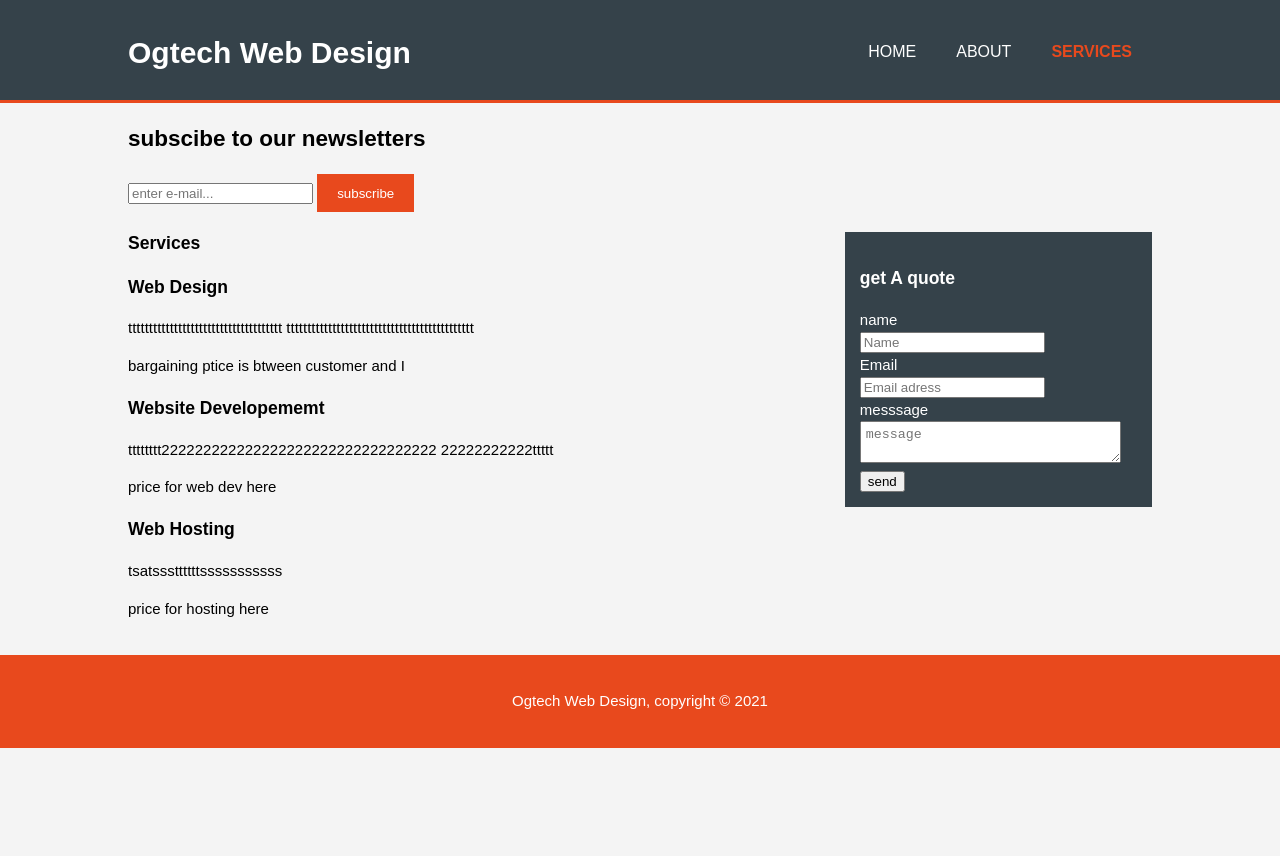
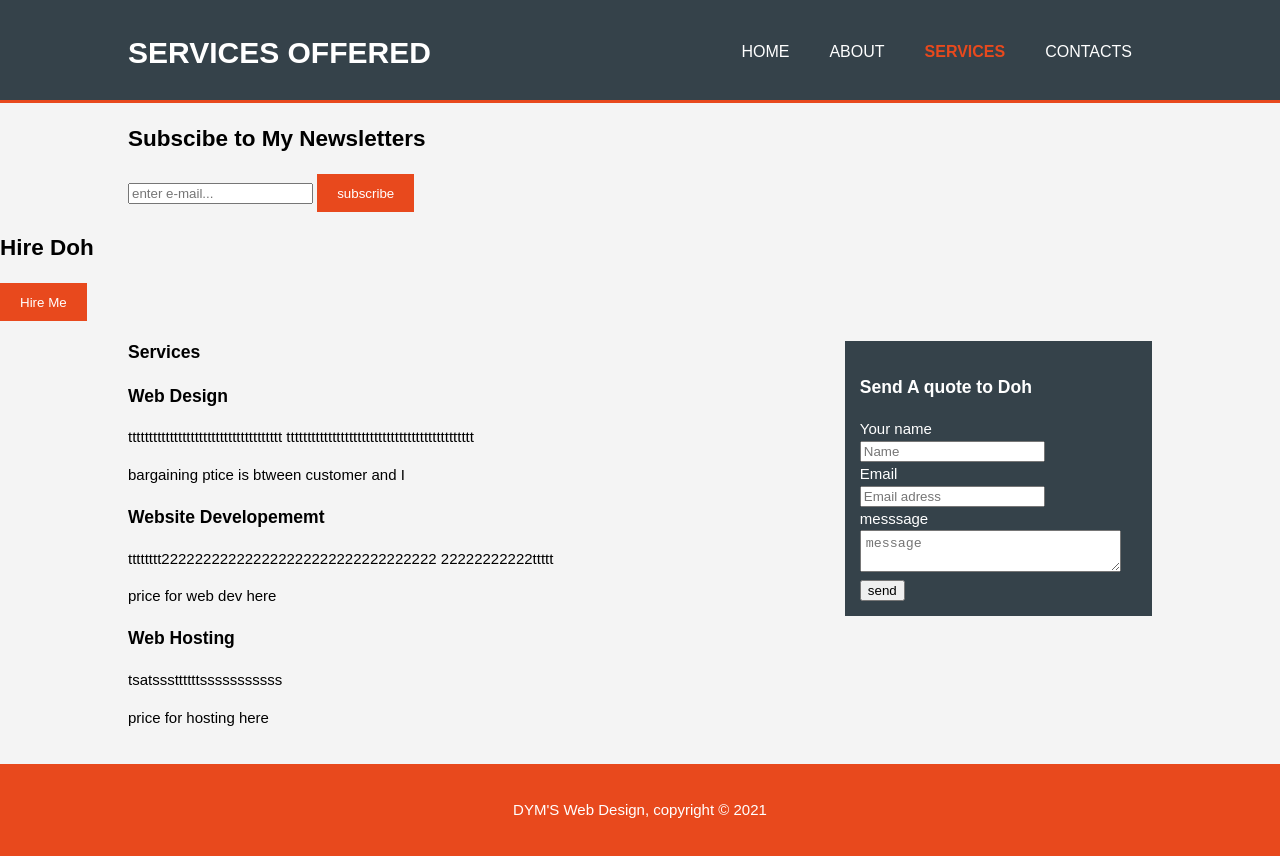
Before and after one commit to dohyulambe/dohyulambe_first_portfolio.github.io, a plain HTML site: page servicepage.html in a window 1280 px wide. Before the commit the page ends 800 px from the top, so only its background shows below. Drawn offline with Linux system fonts and the light colour scheme.

Commit message:
indexservice

```diff
--- a/servicepage.html
+++ b/servicepage.html
@@ -12,25 +12,32 @@
     <header>
         <div class="container">
             <div id="branding">
-                <h1><span class="highligh">Ogtech </span>Web Design</h1>
+                <h1><span class="highlig">SERVICES OFFERED </span></h1>
             </div>
             <nav>
                     <ul>
                         <li><a href="index.html">Home</a></li>
                         <li><a href="About.html">About</a></li>
-                        <li class="current"><a href="servicepage.html">services</a></li>
+                        <li class="current"><a href="servicespage.html">services</a></li>
+                        <li><a href="contact.html">contacts</a></li>
                     </ul>
             </nav>
         </div>
     </header>
     <section id="newslettere">
             <div class="container">
-                <h1>subscibe to our newsletters</h1>
+                <h1>Subscibe to My Newsletters</h1>
                 <form>
                     <input type="email" placeholder="enter e-mail..." required>
                     <button type="submit" class="button 1">subscribe</button>
                 </form>
             </div>
+            <div class="hire">
+                <h1>Hire Doh</h1>
+                <form>
+                        <button type="submit" class="button 1">Hire Me</button>
+                    </form>
+                </div>
         </section>
 
     <section id="main">
@@ -63,10 +70,10 @@
             </article>
             <aside id="sidebar">
                 <div class="dark">
-                    <h3>get A quote</h3>
+                    <h3>Send A quote to Doh </h3>
                     <form class="quote">
                         <div>
-                            <label>name</label><br>
+                            <label>Your name</label><br>
                             <input type="text" placeholder="Name">
                         </div>
                         <div>
@@ -86,7 +93,7 @@
                 </div>
                 </section>
                 <footer>
-                    <p> Ogtech Web Design, copyright &copy;  2021</p>
+                    <p> DYM'S Web Design, copyright &copy;  2021</p>
                 </footer>
                 </body>
                 </html>
```
Also changed, not shown: index.html (+4 -4 lines).
